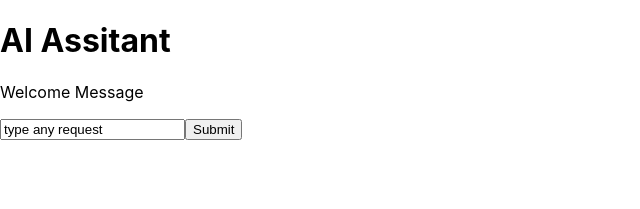
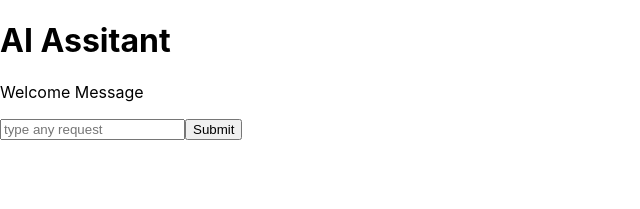
Before and after one commit to jasmyn2244/shopify-open-ai, a React (Create React App) app: page / in a window 1280 px wide. Shown: the top 209 px of the page, without its empty margins (0-640 px from the left). Built offline with nearby package versions, Linux system fonts and the light colour scheme.

Commit message:
Add event listeners to form

```diff
--- a/src/App.js
+++ b/src/App.js
@@ -1,14 +1,24 @@
-import logo from './logo.svg';
+import React, { useEffect, useState } from 'react';
 import './App.css';
 import { Route } from 'react-router-dom';
 import Form from './Components/Form'
 
 function App() {
+  const [userPromt, setUserPrompt] = useState('')
+  const [aiResponse, setAiResponse] = useState('')
+
+  // useEffect(() => {
+  //   getAiResponse(userPrompt)
+  // }, userPrompt)
+
+  const storeUserPrompt = (prompt) => {
+    setUserPrompt(prompt)
+  }
   return (
     <>
       <h1>AI Assitant</h1>
       <p>Welcome Message</p>
-      <Form />
+      <Form storeUserPrompt={storeUserPrompt} />
     </>
   );
 }
--- a/src/Components/Form.js
+++ b/src/Components/Form.js
@@ -1,11 +1,24 @@
-import React from "react";
+import React, { useState } from "react";
 
-const Form = () => {
+const Form = ({ storeUserPrompt }) => {
+  const [userPrompt, setUserPromt] = useState('')
+
+  const handleChange = (event) => {
+    setUserPromt(userPrompt => ({
+      ...userPrompt, event
+    }))
+  }
+
+  const submitPrompt = (event) => {
+    event.preventDefault()
+    storeUserPrompt(userPrompt)
+  }
+
   return (
     <form>
-      <input type='text' id='userPrompt' name='user_prompt' value='type any request'></input>
-      <button type='submit'>Submit</button>
-    </form>
+      <input type='text' id='userPrompt' name='user_prompt' placeholder='type any request' onChange={event => handleChange(event)}></input>
+      <button type='submit' onClick={submitPrompt}>Submit</button>
+    </form >
 
   )
 }
```
